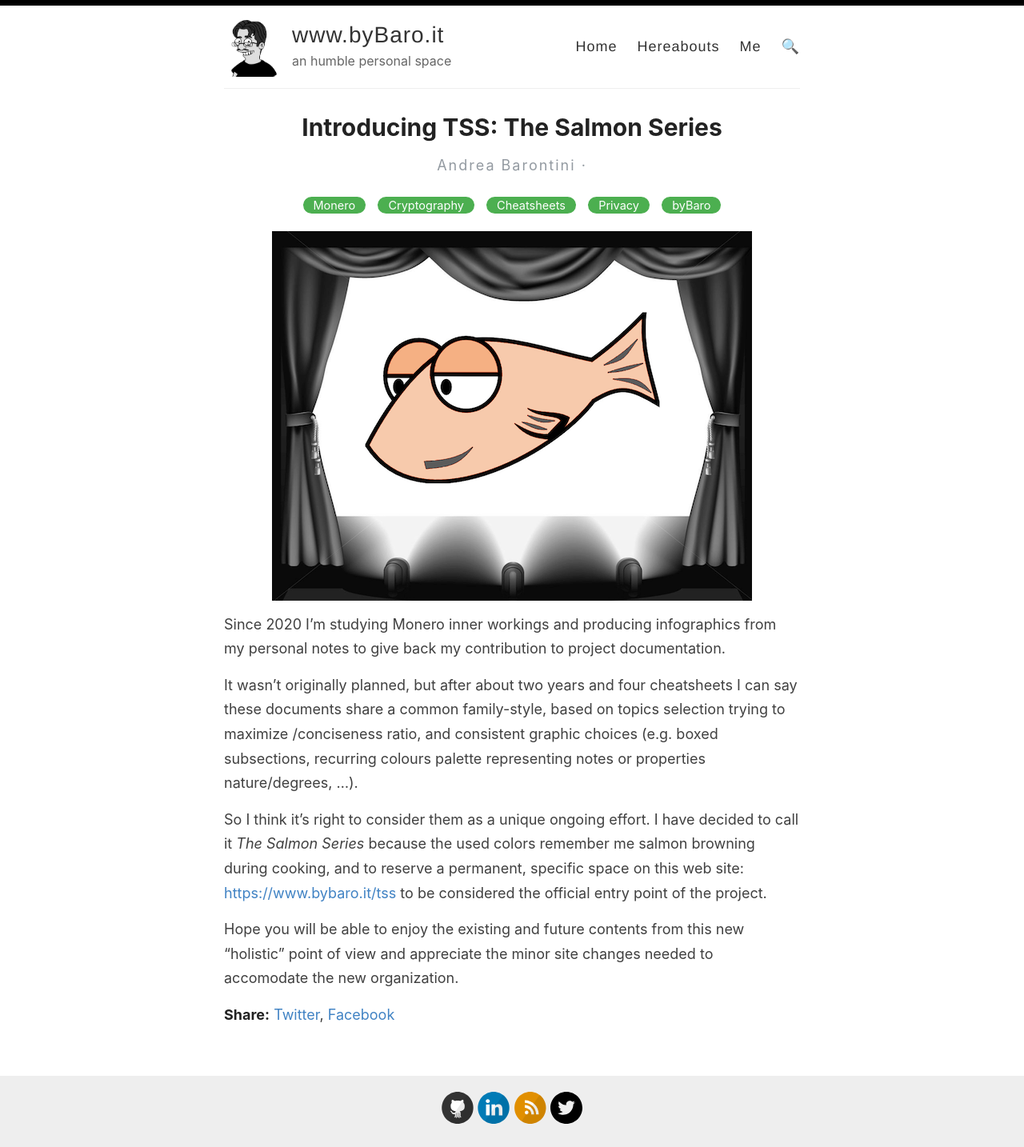
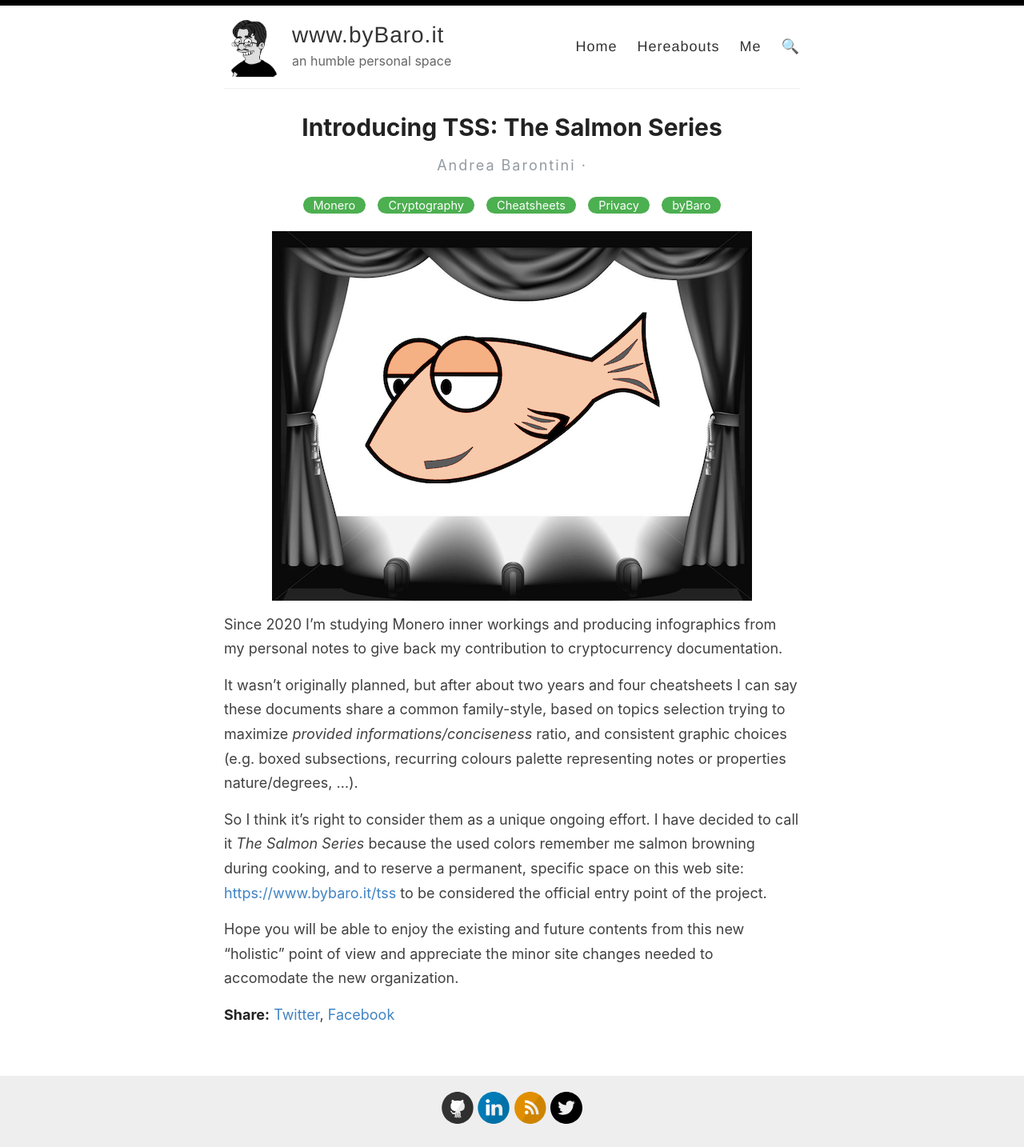
Before and after one commit to baro77/baro77.github.io, a Jekyll site: the page built from _pages/2022-8-14-introducingtss.md, in a window 1280 px wide. Shown: the whole page at 80% size. Built offline with Jekyll 4.4.1, drawn with Linux system fonts in a browser that asks for light colours.

Commit message:
tss & tss intro edites

```diff
--- a/_pages/2022-8-14-introducingtss.md
+++ b/_pages/2022-8-14-introducingtss.md
@@ -7,9 +7,9 @@ permalink: /prova/
 
 ![](/images/tssstage.png)
 
-Since 2020 I'm studying Monero inner workings and producing infographics from my personal notes to give back my contribution to project documentation.
+Since 2020 I'm studying Monero inner workings and producing infographics from my personal notes to give back my contribution to cryptocurrency documentation.
 
-It wasn't originally planned, but after about two years and four cheatsheets I can say these documents share a common family-style, based on topics selection trying to maximize /conciseness ratio, and consistent graphic choices (e.g. boxed subsections, recurring colours palette representing notes or properties nature/degrees, ...).
+It wasn't originally planned, but after about two years and four cheatsheets I can say these documents share a common family-style, based on topics selection trying to maximize _provided informations/conciseness_ ratio, and consistent graphic choices (e.g. boxed subsections, recurring colours palette representing notes or properties nature/degrees, ...).
 
 So I think it's right to consider them as a unique ongoing effort. I have decided to call it _The Salmon Series_ because the used colors remember me salmon browning during cooking, and to reserve a permanent, specific space on this web site: [https://www.bybaro.it/tss](https://www.bybaro.it/tss) to be considered the official entry point of the project.
 
```
Also changed, not shown: _pages/tss.md (+0 -2 lines).
